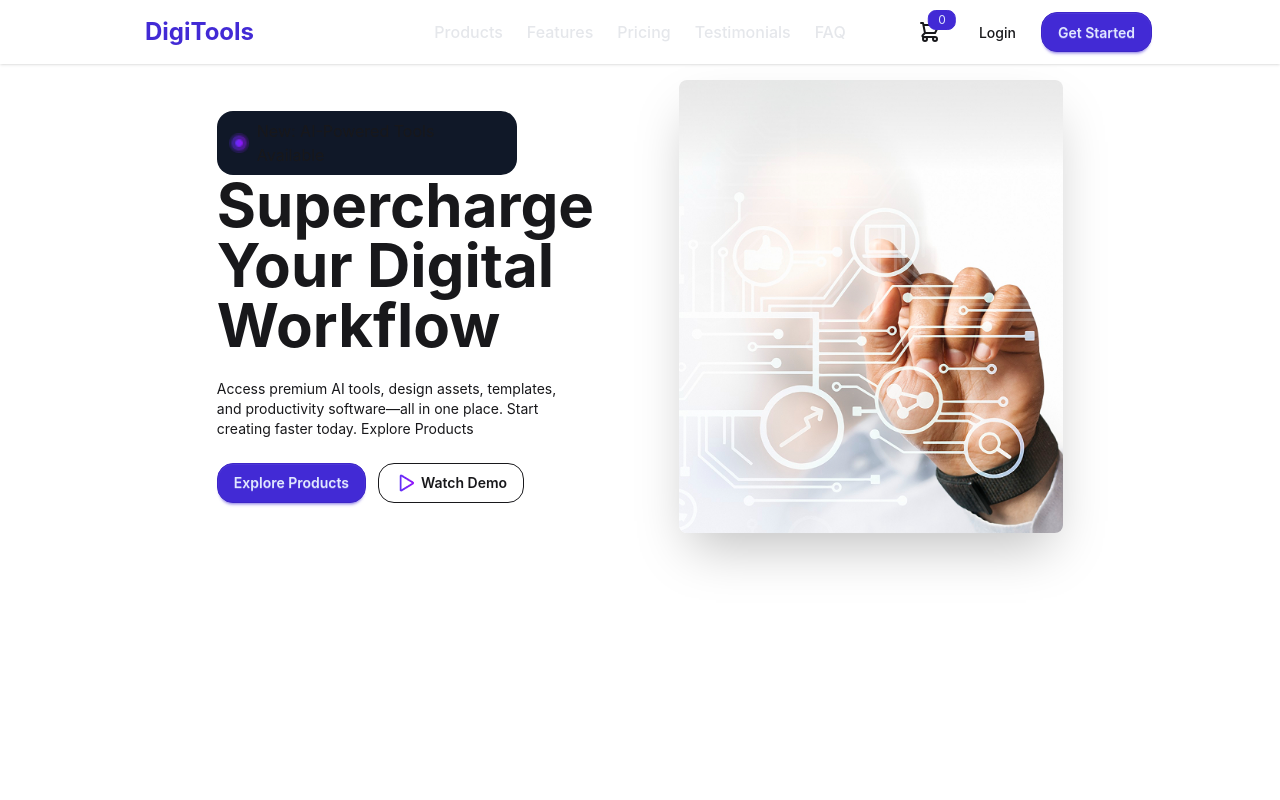
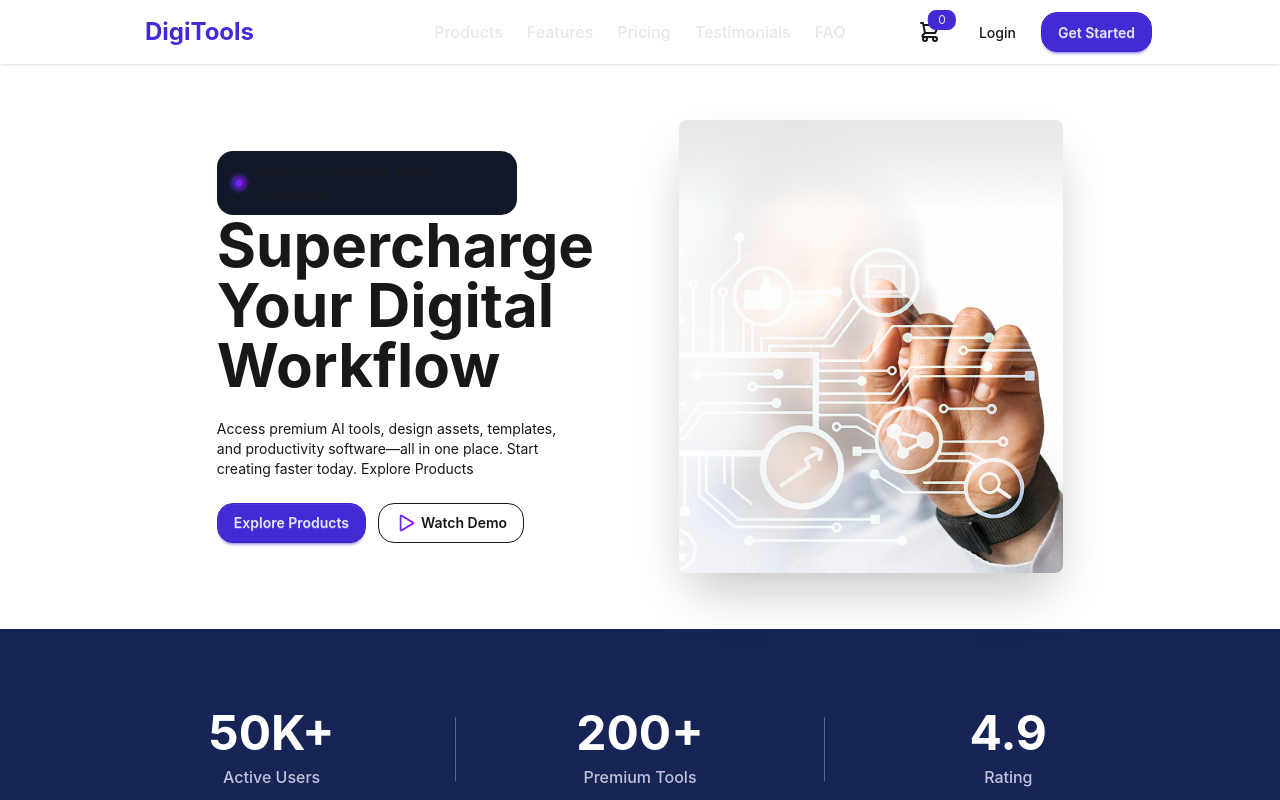
Before and after one commit to arnobpaul46/assignment-six, a React (Vite) app: page / in a window 1280 px wide. Shown: the top 800 px of the page. Built offline with nearby package versions, Linux system fonts and the light colour scheme.

Commit message:
Rating Secction  done

```diff
--- a/src/App.jsx
+++ b/src/App.jsx
@@ -4,7 +4,7 @@ import ShowCard from './components/ShowCard/ShowCard';
 import CartSection from './components/CartSection/CartSection';
 import { toast } from 'react-toastify';
 import HomePage from './components/HomePage/HomePage';
-
+import RatingSection from './components/RatingSection/RatingSection'
 
 const getApiCards = async () => {
   const res = await fetch("/apiCard.json");
@@ -39,7 +39,9 @@ const handleCheckout = () => {
     <>
       <Navbar cartCount={cart.length} />
       <HomePage/>
-      {/* <Suspense fallback={<div className="text-center mt-20">Loading Products...</div>}>
+      <RatingSection/>
+
+      <Suspense fallback={<div className="text-center mt-20">Loading Products...</div>}>
         <ShowCard
           getApiCardPromies={getApiCardPromies}
           cart={cart}
@@ -48,9 +50,9 @@ const handleCheckout = () => {
           activeTab={activeTab}
           setActiveTab={setActiveTab}
         />
-      </Suspense> */}
+      </Suspense>
 
-      {/* {activeTab === "cart" && <CartSection cart={cart} setCart={setCart} handleRemove={handleRemove} handleCheckout={handleCheckout}/>} */}
+      {activeTab === "cart" && <CartSection cart={cart} setCart={setCart} handleRemove={handleRemove} handleCheckout={handleCheckout}/>}
 
 
     </>
--- a/src/components/CartSection/CartSection.jsx
+++ b/src/components/CartSection/CartSection.jsx
@@ -5,8 +5,8 @@ const CartSection = ({ cart, handleRemove, handleCheckout }) => {
     const totalPrice = cart.reduce((total, item) => total + item.price, 0);
 
     return (
-        <div className="max-w-3xl mx-auto mt-10 p-6">
-            <div className="bg-blue-950  rounded-3xl shadow-lg p-8">
+        <div className=" w-[90%] md:w-[80%] mx-auto mt-10 p-6 ">
+            <div className="bg-blue-950  rounded-3xl shadow-lg p-8 ">
                 <h2 className="text-2xl font-bold mb-8 text-white">Your Cart</h2>
 
                 <div className="space-y-6">
@@ -39,7 +39,7 @@ const CartSection = ({ cart, handleRemove, handleCheckout }) => {
                             </div>
                         ))
                     ) : (
-                        <div className="text-center py-16">
+                        <div className="text-center py-16 ">
                             <p className="text-white text-4xl">Your cart is currently empty!</p>
                         </div>
                     )}
--- a/src/components/HomePage/HomePage.jsx
+++ b/src/components/HomePage/HomePage.jsx
@@ -6,7 +6,7 @@ const HomePage = () => {
     return (
         <>
 
-            <div className="hero  w-[80%] mx-auto">
+            <div className="hero  w-[80%] mx-auto md:mt-10">
                 <div className="hero-content flex-col lg:flex-row-reverse">
 
                     <img
--- /dev/null
+++ b/src/components/RatingSection/RatingSection.jsx
@@ -0,0 +1,39 @@
+import React from 'react';
+
+const StatsSection = () => {
+    return (
+        <div className="bg-blue-950 py-12 lg:py-20 mt-10">
+            <div className="max-w-6xl mx-auto px-6">
+                <div className="flex flex-row justify-around items-center gap-8 md:gap-0">
+
+                    {/* Item 1 */}
+                    <div className="text-center flex-1">
+                        <h2 className="text-4xl lg:text-5xl font-bold text-white mb-2">50K+</h2>
+                        <p className="text-violet-100 text-sm lg:text-base font-medium opacity-80 ">Active Users</p>
+                    </div>
+
+                    {/* Vertical Divider 1 (Hidden on Mobile) */}
+                    <div className="  w-[1px]  md:h-16 bg-white/30"></div>
+
+                    {/* Item 2 */}
+                    <div className="text-center flex-1">
+                        <h2 className="text-4xl lg:text-5xl font-bold text-white mb-2">200+</h2>
+                        <p className="text-violet-100 text-sm lg:text-base font-medium opacity-80">Premium Tools</p>
+                    </div>
+
+                    {/* Vertical Divider 2 (Hidden on Mobile) */}
+                    <div className="hidden md:block w-[1px] h-16 bg-white/30"></div>
+
+                    {/* Item 3 */}
+                    <div className="text-center flex-1">
+                        <h2 className="text-4xl lg:text-5xl font-bold text-white mb-2">4.9</h2>
+                        <p className="text-violet-100 text-sm lg:text-base font-medium opacity-80">Rating</p>
+                    </div>
+
+                </div>
+            </div>
+        </div>
+    );
+};
+
+export default StatsSection;
```
